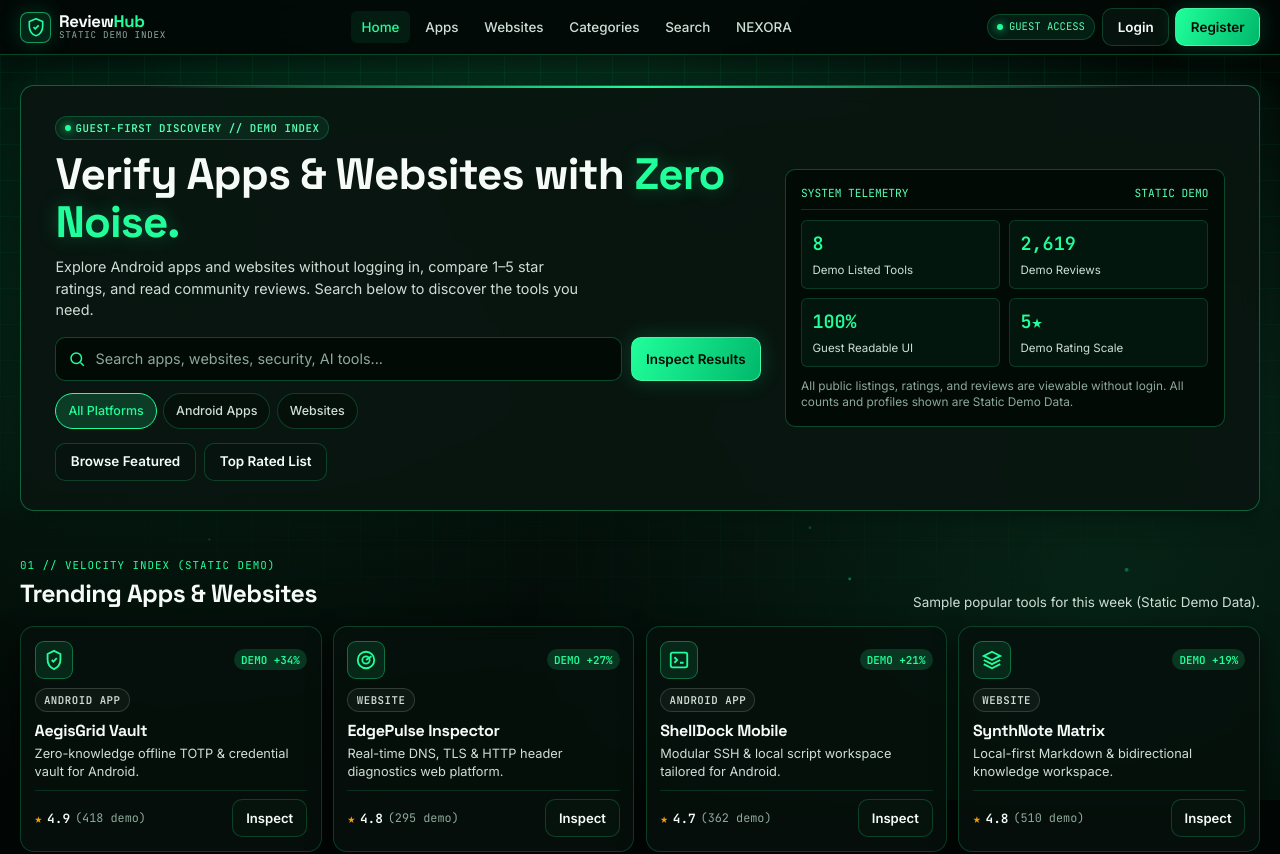
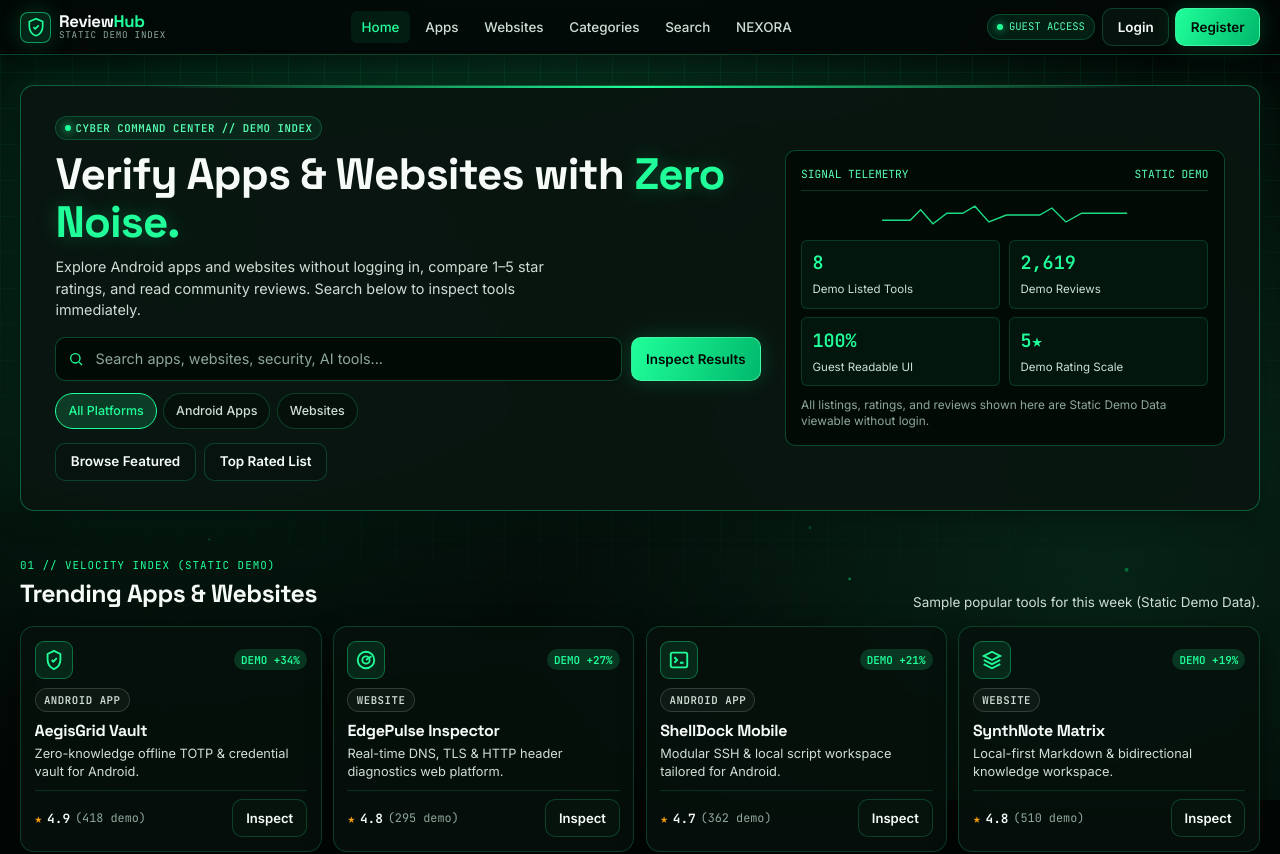
Before and after one commit to tuhin118/ReviewHub, a React (Vite) app: page / in a window 1280 px wide. Shown: the top 854 px of the page. Built offline with nearby package versions, Linux system fonts and the light colour scheme.

Commit message:
Modify HeroSection content and SVG attributes
Updated text and SVG elements in HeroSection component.

```diff
--- a/src/components/HeroSection.tsx
+++ b/src/components/HeroSection.tsx
@@ -34,7 +34,7 @@ export function HeroSection({
           <div>
             <div className="cyber-badge hero-eyebrow">
               <span className="live-dot" aria-hidden="true" />
-              GUEST-FIRST DISCOVERY // DEMO INDEX
+              CYBER COMMAND CENTER // DEMO INDEX
             </div>
 
             <h1 className="hero-title">
@@ -44,13 +44,13 @@ export function HeroSection({
 
             <p className="hero-subtitle">
               Explore Android apps and websites without logging in, compare 1–5 star ratings, and
-              read community reviews. Search below to discover the tools you need.
+              read community reviews. Search below to inspect tools immediately.
             </p>
 
             <form className="search-box" role="search" onSubmit={handleSubmit}>
               <div className="search-input-wrap">
                 <span className="search-icon" aria-hidden="true">
-                  <svg width="18" height="18" viewBox="0 0 24 24" fill="none" stroke="currentColor" strokeWidth="2">
+                  <svg width="16" height="16" viewBox="0 0 24 24" fill="none" stroke="currentColor" strokeWidth="2">
                     <circle cx="11" cy="11" r="7" />
                     <path d="M21 21l-4.35-4.35" />
                   </svg>
@@ -123,9 +123,19 @@ export function HeroSection({
 
           <aside className="hero-telemetry" aria-label="Platform Demo Telemetry">
             <div className="telemetry-head">
-              <span>SYSTEM TELEMETRY</span>
+              <span>SIGNAL TELEMETRY</span>
               <span>STATIC DEMO</span>
             </div>
+
+            <svg className="hero-wave-svg" viewBox="0 0 280 32" aria-hidden="true">
+              <path
+                d="M0 22 L32 22 L44 10 L58 26 L74 14 L92 14 L106 6 L122 24 L142 16 L180 16 L194 8 L210 24 L228 14 L280 14"
+                fill="none"
+                stroke="#20ff9a"
+                strokeWidth="1.6"
+                strokeOpacity="0.85"
+              />
+            </svg>
 
             <div className="telemetry-grid">
               <div className="telemetry-stat">
@@ -147,8 +157,8 @@ export function HeroSection({
             </div>
 
             <p className="telemetry-note">
-              All public listings, ratings, and reviews are viewable without login. All counts and
-              profiles shown are Static Demo Data.
+              All listings, ratings, and reviews shown here are Static Demo Data viewable without
+              login.
             </p>
           </aside>
         </div>
```
